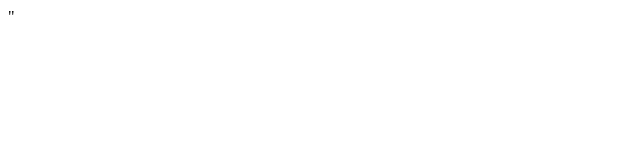
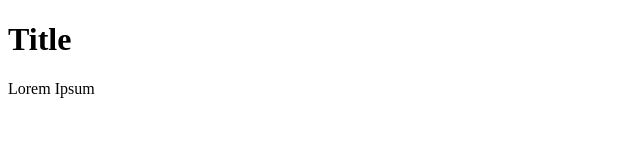
Before and after one commit to jolarios96/bulletin-board, a plain HTML site: page index.html in a window 1280 px wide. Shown: the whole page, without its empty margins (0-640 px from the left). Drawn offline with Linux system fonts and the light colour scheme.

Commit message:
html basic layout

```diff
--- a/index.html
+++ b/index.html
@@ -3,12 +3,26 @@
 <html>
 <head>
     <meta charset="utf-8" />
-    <meta name="viewport" content="width=device-width, initial-scale=1.0" />"
+    <meta name="viewport" content="width=device-width, initial-scale=1.0" />
     <title>Placeholder</title>
 </head>
 
 <body>
+    <header>
+        <h1>
+            Title
+        </h1>
+    </header>
 
+    <div>
+        <p>
+            Lorem Ipsum
+        </p>
+    </div>
+
+    <footer>
+
+    </footer>
 </body>
 
 </html>
```
